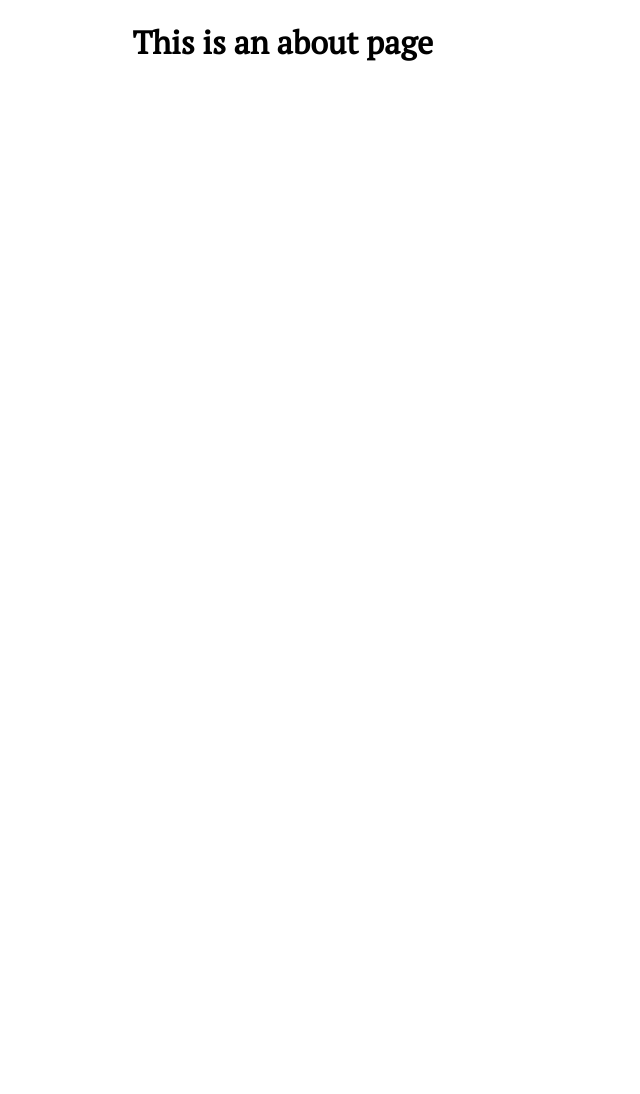
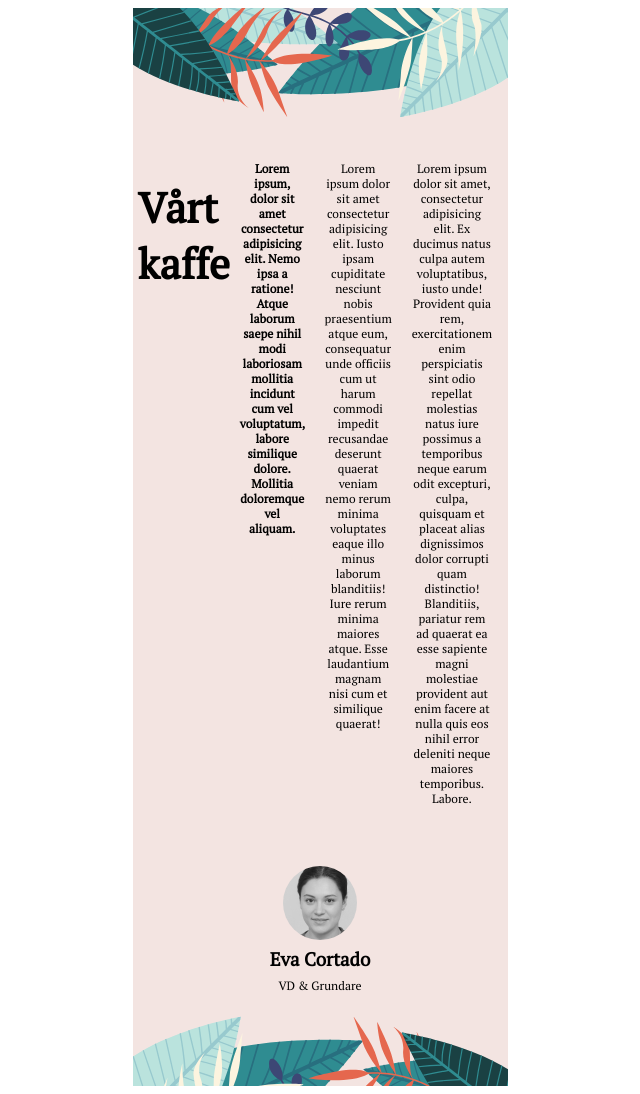
Before and after one commit to LindaMarko/vue-air-bean, a Vue app: page /our-coffee in a window 1280 px wide. Shown: the whole page, without its empty margins (320-960 px from the left). Before the commit the page ends 800 px from the top, so only its background shows below. Built offline with nearby package versions, Linux system fonts and the light colour scheme.

Commit message:
Style and html on several views
Add style and html on about.vue, login.vue, meny.vue and navigation.vue.

```diff
--- a/src/views/About.vue
+++ b/src/views/About.vue
@@ -1,5 +1,72 @@
 <template>
   <div class="about">
-    <h1>This is an about page</h1>
+    <header></header>
+    <main>
+      <h1>Vårt kaffe</h1>
+      <p><strong>Lorem ipsum, dolor sit amet consectetur adipisicing elit. Nemo ipsa a ratione! Atque laborum saepe nihil modi laboriosam mollitia incidunt cum vel voluptatum, labore similique dolore. Mollitia doloremque vel aliquam.</strong></p>
+      <p>Lorem ipsum dolor sit amet consectetur adipisicing elit. Iusto ipsam cupiditate nesciunt nobis praesentium atque eum, consequatur unde officiis cum ut harum commodi impedit recusandae deserunt quaerat veniam nemo rerum minima voluptates eaque illo minus laborum blanditiis! Iure rerum minima maiores atque. Esse laudantium magnam nisi cum et similique quaerat!</p>
+      <p>Lorem ipsum dolor sit amet, consectetur adipisicing elit. Ex ducimus natus culpa autem voluptatibus, iusto unde! Provident quia rem, exercitationem enim perspiciatis sint odio repellat molestias natus iure possimus a temporibus neque earum odit excepturi, culpa, quisquam et placeat alias dignissimos dolor corrupti quam distinctio! Blanditiis, pariatur rem ad quaerat ea esse sapiente magni molestiae provident aut enim facere at nulla quis eos nihil error deleniti neque maiores temporibus. Labore.</p>
+    </main>
+
+    <div class="maker">
+
+      <img src="../assets/graphics/eva-cortado.jpg" alt="">
+      <h3>Eva Cortado</h3>
+      <p id="maker-title">VD & Grundare</p>
+    </div>
+    <footer></footer>
   </div>
 </template>
+
+<style scoped>
+
+h1{
+  font-size: 42px;
+}
+
+h3{
+  margin: 7px;
+}
+
+.about{
+   background-color: #F3E4E1;
+    max-width: 375px;
+}
+
+header{
+    height: 113px;
+    background-image: url(../assets/graphics/graphics-header.svg);
+    background-repeat: no-repeat;
+}
+
+main{
+  padding: 30px;
+}
+
+p{
+  font-size: 12px;
+}
+
+img{
+  border-radius: 50%;
+  width: 74px;
+}
+
+.maker{
+display: flex;
+flex-direction: column;
+justify-content: center;
+align-items: center;
+}
+
+#maker-title{
+  margin: 0px;
+  margin-bottom: 20px;
+}
+
+footer{
+    height: 73px;
+    background-image: url(../assets/graphics/graphics-footer.svg);
+    background-repeat: no-repeat;
+}
+</style>
--- a/src/views/Login.vue
+++ b/src/views/Login.vue
@@ -0,0 +1,107 @@
+<template>
+  <div class="login">
+
+      <header></header>
+      <main>
+          <div class="center-div">
+              <img src="../assets/graphics/logo-sml.svg" alt="company logo">
+              <h2>Välkommen till AirBean-familjen!</h2>
+              <p>Genom att skapa ett konto nedan kan du spara och se din orderhistorik.</p>
+              <form action="">
+                  <label for="namn">Name</label>
+                  <input type="text" name="namn">
+                  <label for="email">Epost</label>
+                  <input type="text" name="email">
+
+                  <div class="gdpr">
+                      <input type="radio" name="gdpr" id="gdpr">
+                      <label for="gdpr">GDPR Ok!</label>
+                      </div>
+                   <input type="submit" value="Brew me a cup!">
+
+              </form>
+          </div>
+      </main>
+  </div>
+</template>
+
+<script>
+export default {
+
+}
+</script>
+
+<style>
+
+img{
+    margin-top: 20px;
+}
+
+.gdpr{
+    display: flex;
+
+    align-items: center;
+}
+
+input[type=text]{
+     background-color: #F3E4E1;
+     border-radius: 3px;
+     border: 1px solid #2F2926;
+}
+
+label{
+    margin-top: 10px;
+}
+
+input[type=submit]{
+background-color: #2F2926;
+color: white;
+border-radius: 20px;
+padding: 7px;
+ border: 1px solid #2F2926;
+ margin-top: 20px;
+ margin-bottom: 50px;
+}
+
+form{
+    display: flex;
+    flex-direction: column;
+}
+
+h2{
+    max-width: 200px;
+    text-align: center;
+}
+
+p{
+    text-align: center;
+    margin: 10px;
+}
+
+header{
+    height: 113px;
+    background-image: url(../assets/graphics/graphics-header.svg);
+    background-repeat: no-repeat;
+}
+
+.login{
+    background-color: #2F2926;
+    height: 648px;
+}
+
+main{
+     display: flex;
+     justify-content: center;
+
+}
+
+.center-div{
+    display: flex;
+    flex-direction: column;
+    align-items: center;
+    background-color: #F3E4E1;
+     max-width: 341px;
+     border-radius: 3px;
+}
+
+</style>
--- a/src/views/Meny.vue
+++ b/src/views/Meny.vue
@@ -53,7 +53,6 @@
     height: 113px;
     background-image: url(../assets/graphics/graphics-header.svg);
     background-repeat: no-repeat;
-
 }
 
 .add-icon{
@@ -83,7 +82,6 @@
     height: 73px;
     background-image: url(../assets/graphics/graphics-footer.svg);
     background-repeat: no-repeat;
-    background-size: 100%;
 }
 
 </style>
--- a/src/views/Navigation.vue
+++ b/src/views/Navigation.vue
@@ -1,9 +1,16 @@
 <template>
   <nav>
-    <router-link to="/meny">Meny</router-link>
-    <router-link to="/our-coffee">Vårt kaffe</router-link>
-    <router-link to="/profile">Min profil</router-link>
-    <router-link to="/orderstatus">OrderStatus</router-link>
+    <img src="../assets/graphics/close.svg" alt="Close this navigation" class="close-icon">
+
+    <div class="nav-items">
+      <router-link class="link" to="/meny">Meny</router-link>
+      <hr>
+    <router-link class="link" to="/our-coffee">Vårt kaffe</router-link>
+    <hr>
+    <router-link class="link" to="/profile">Min profil</router-link>
+    <hr>
+    <router-link class="link" to="/orderstatus">Orderstatus</router-link></div>
+
   </nav>
 </template>
 
@@ -15,4 +22,35 @@
 
 <style>
 
+hr{
+  width: 48px;
+  border: 0.5px solid rgb(122, 122, 122);
+}
+.close-icon{
+  background-color: white;
+  border-radius: 50%;
+  padding: 5px;
+  max-width: 20px;
+  margin: 10px;
+}
+
+.nav-items{
+  display: flex;
+  flex-direction: column;
+  justify-content: center;
+  align-items: center;
+  margin-top: 60px;
+}
+
+.link{
+  color: white;
+  text-decoration: none;
+  font-size: 32px;
+  margin: 15px;
+}
+
+nav{
+  background-color: #2F2926;
+  min-height: 667px;
+}
 </style>
```
